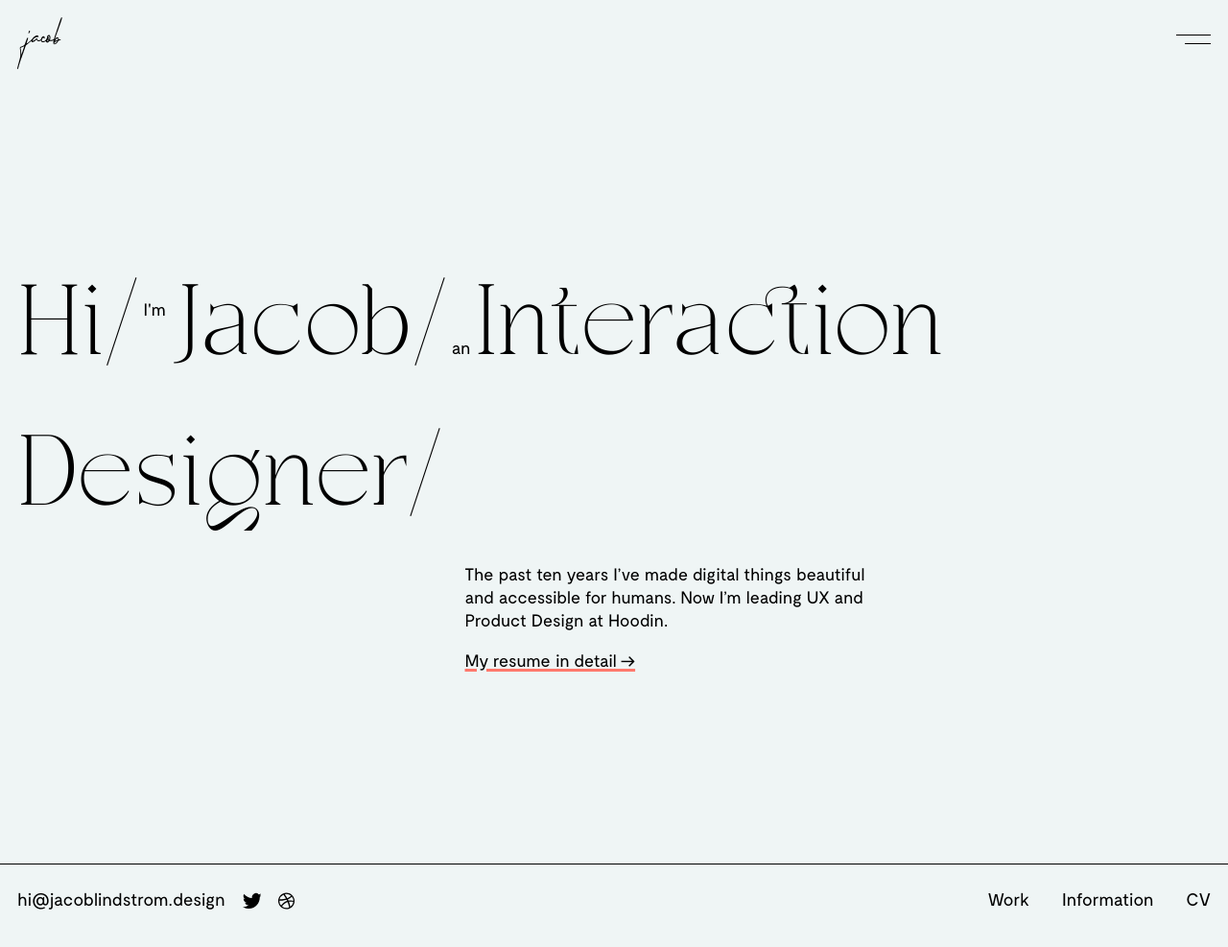
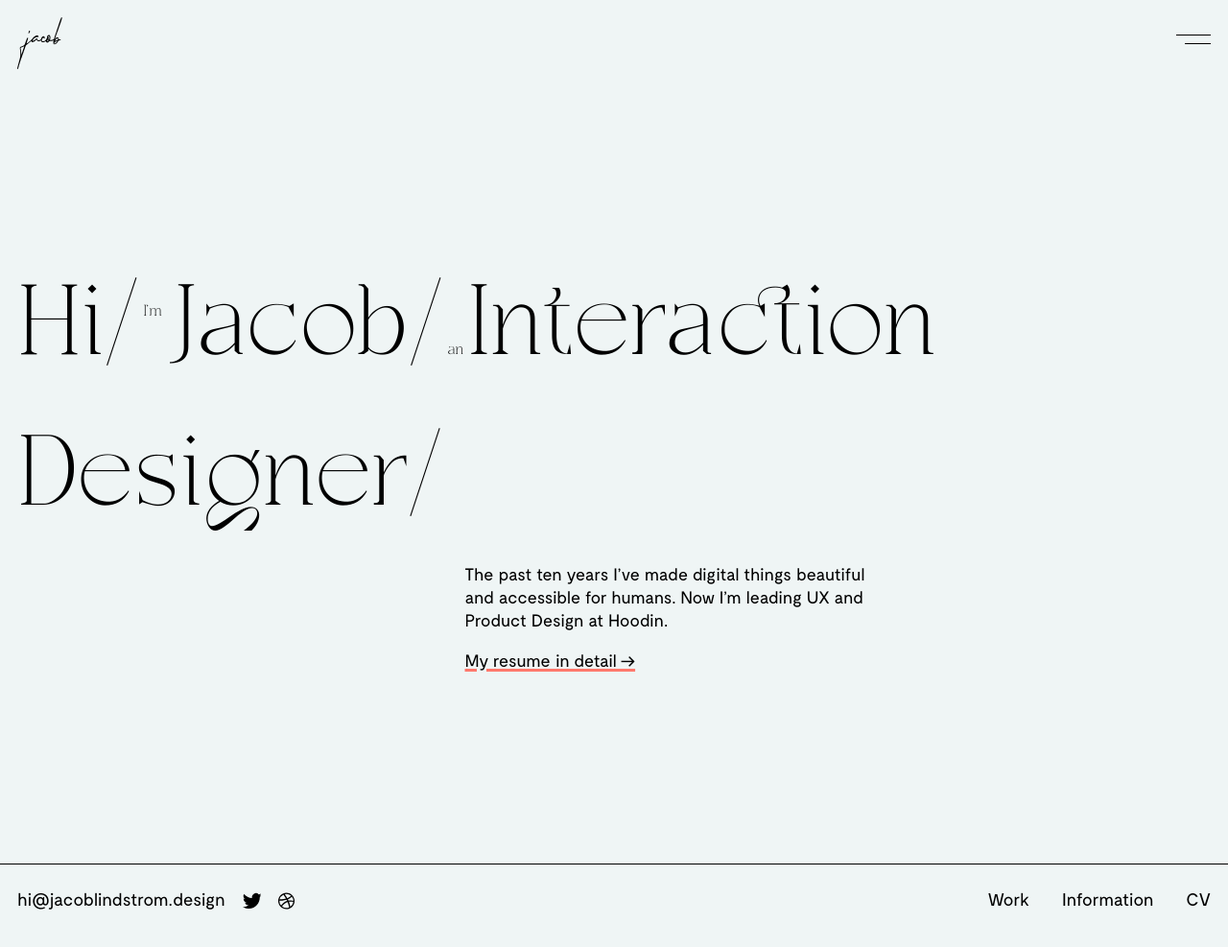
Before and after one commit to jacoblindstrm/jacoblindstrm.github.io, a Jekyll site: the page built from index.html, in a window 1280 px wide. Shown: the whole page at 96% size. Built offline with Jekyll 4.4.1, drawn with Linux system fonts in a browser that asks for light colours; comment, search, counter and statistics services are not loaded.

Commit message:
Update index.scss

```diff
--- a/_sass/index.scss
+++ b/_sass/index.scss
@@ -13,7 +13,6 @@
             sup,
             sub {
                 font-size: 1rem;
-                font-family: var(--font);
             }
 
             sub {
```
